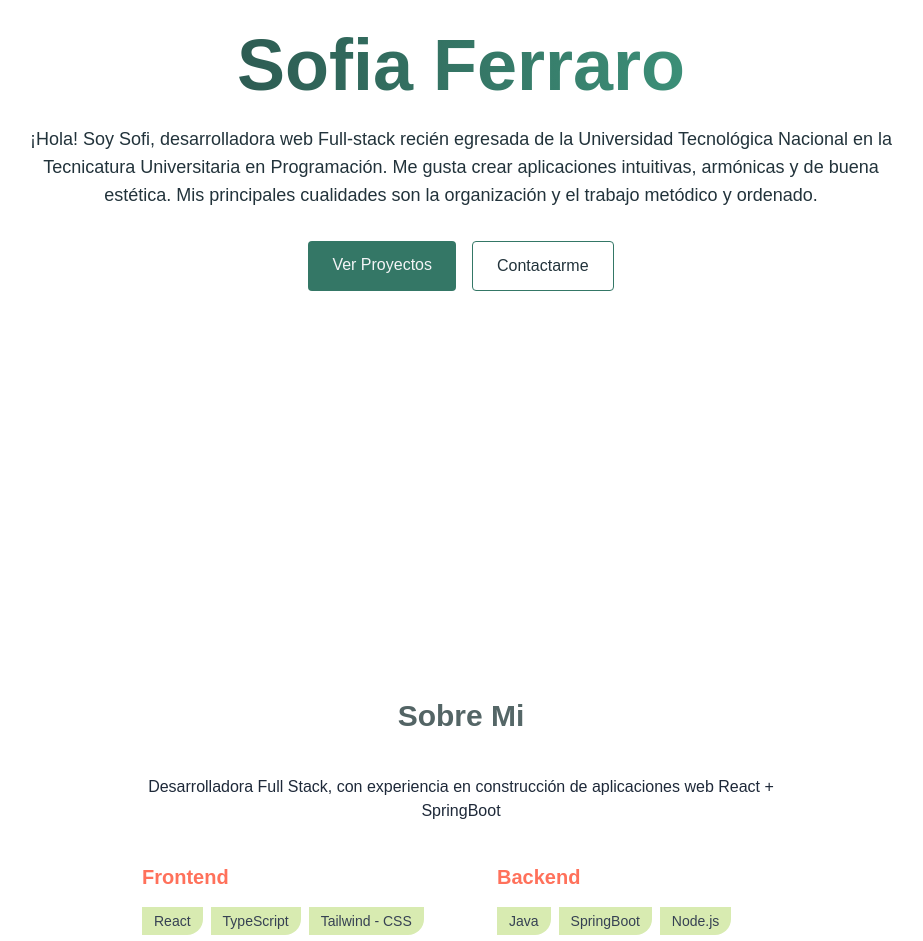
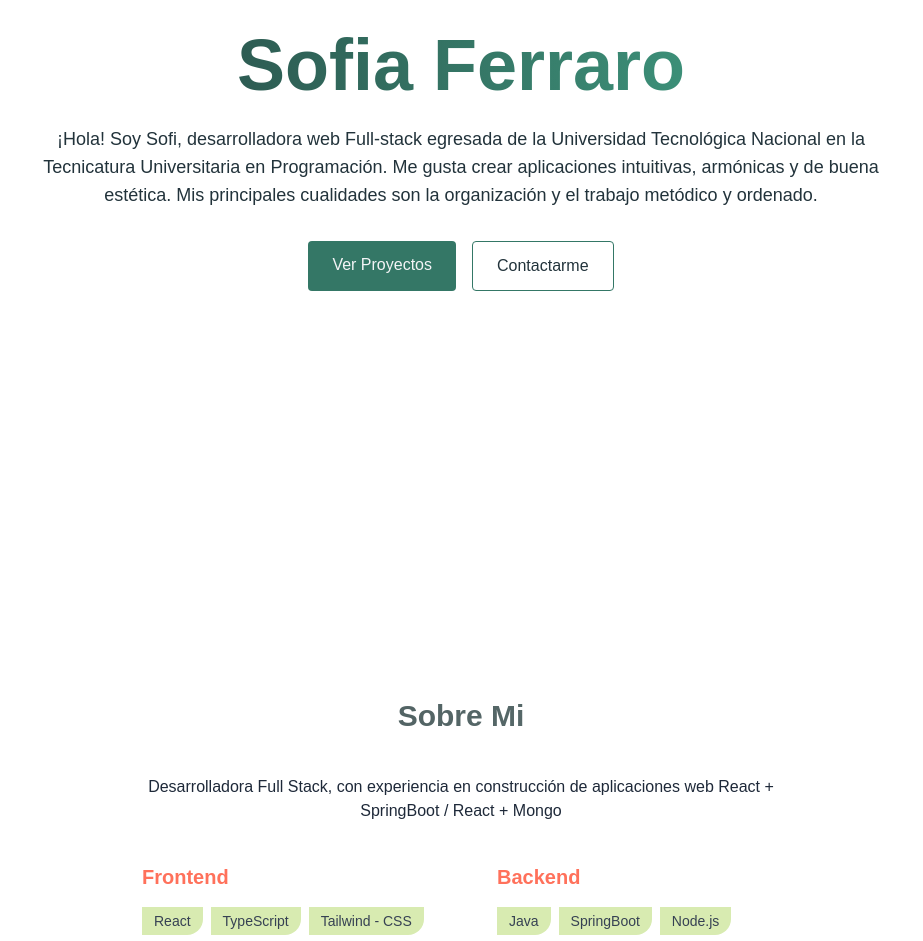
Before and after one commit to SophieRF/portafolio-sofiaferraro, a React (Vite) app: page / in a window 1280 px wide. Shown: the part 240-1181 px from the top of the page, without its empty margins (179-1102 px from the left). Built offline with nearby package versions, Linux system fonts and the light colour scheme.

Commit message:
mini updates

```diff
--- a/src/components/sections/About.tsx
+++ b/src/components/sections/About.tsx
@@ -30,7 +30,7 @@ export const About = () => {
 
         <div className="rounded-xl p-6 border-white/10 border hover:-translate-y-1 transition-all">
           <p className="text-gray-800 text-center mb-4">
-            Desarrolladora Full Stack, con experiencia en construcción de aplicaciones web React + SpringBoot
+            Desarrolladora Full Stack, con experiencia en construcción de aplicaciones web React + SpringBoot / React + Mongo
           </p>
 
           <div className="grid grid-cols-1 md:grid-cols-2 gap-6">
--- a/src/components/sections/Home.tsx
+++ b/src/components/sections/Home.tsx
@@ -10,7 +10,7 @@ export const Home = () => {
                 </h1>
 
                 <p className="text-[#22333B] text-lg mb-8 max-w-4xl mx-auto">
-                    ¡Hola! Soy Sofi, desarrolladora web Full-stack recién egresada de la Universidad Tecnológica Nacional en la Tecnicatura Universitaria en Programación. Me gusta crear aplicaciones intuitivas, armónicas y de buena estética. Mis principales cualidades son la organización y el trabajo metódico y ordenado.
+                    ¡Hola! Soy Sofi, desarrolladora web Full-stack egresada de la Universidad Tecnológica Nacional en la Tecnicatura Universitaria en Programación. Me gusta crear aplicaciones intuitivas, armónicas y de buena estética. Mis principales cualidades son la organización y el trabajo metódico y ordenado.
                 </p>
                 <div className="flex justify-center space-x-4">
                     <a
```
